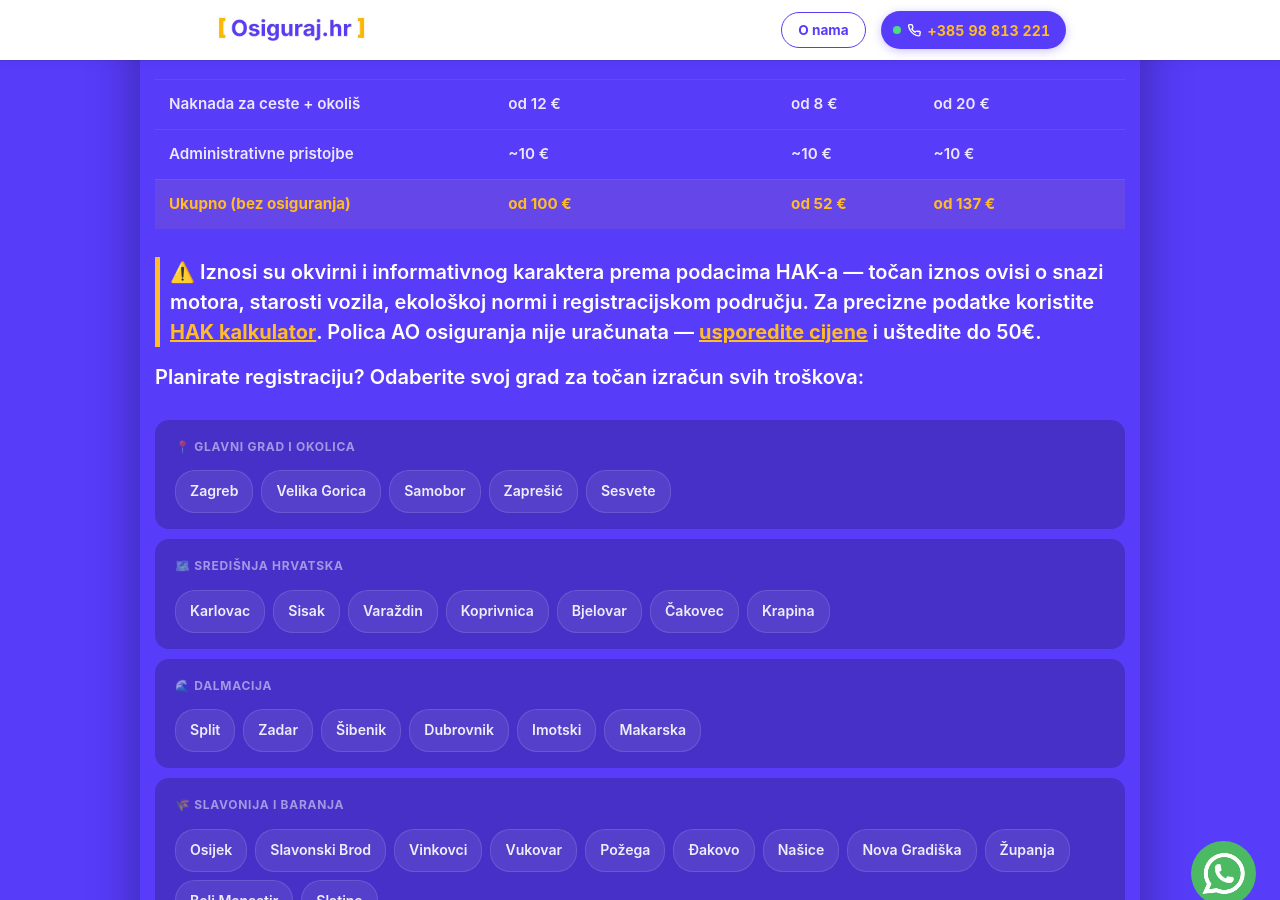
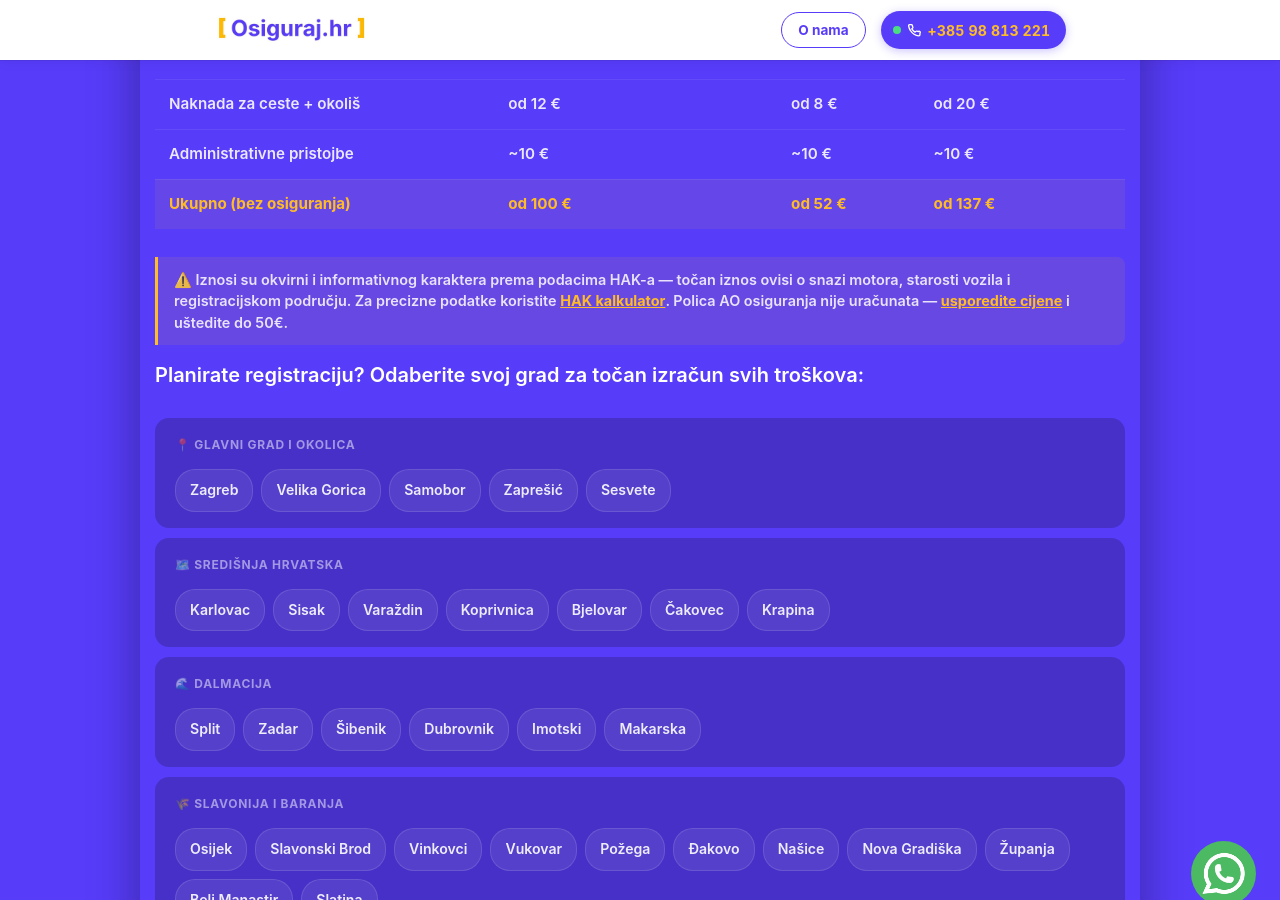
Before and after one commit to Filip-Gale/OsigurajHR, a Jekyll site: the page built from _tehnicki_pregled/index.md, in a window 1280 px wide and 900 px high, scrolled down 919 px. Built offline with Jekyll 4.4.1, drawn with Linux system fonts in a browser that asks for light colours; some of the changed text lies outside the part shown.

Commit message:
Fix broken links in disclaimer and hide registracija cross-link on index page
Co-Authored-By: Claude Sonnet 4.6 <noreply@anthropic.com>

```diff
--- a/_layouts/tehnicki-layout.html
+++ b/_layouts/tehnicki-layout.html
@@ -558,7 +558,7 @@
         {% endif %}
 
         {% assign reg_page = site.registracija | where: "grad", page.grad | first %}
-        {% if reg_page %}
+        {% if reg_page and page.grad %}
         <div class="cross-link-card">
             <div class="cross-link-icon">📄</div>
             <div class="cross-link-body">
--- a/_tehnicki_pregled/index.md
+++ b/_tehnicki_pregled/index.md
@@ -18,7 +18,7 @@ Cijene tehničkog pregleda propisane su zakonom i jednake su u cijeloj Hrvatskoj
 | Administrativne pristojbe | ~10 € | ~10 € | ~10 € |
 | **Ukupno (bez osiguranja)** | **od 100 €** | **od 52 €** | **od 137 €** |
 
-> ⚠️ Iznosi su okvirni i informativnog karaktera prema podacima HAK-a — točan iznos ovisi o snazi motora, starosti vozila, ekološkoj normi i registracijskom području. Za precizne podatke koristite [HAK kalkulator](https://www.hak.hr/kalkulator-tpr/){:target="_blank"}. Polica AO osiguranja nije uračunata — [usporedite cijene](/izracunaj-cijenu/) i uštedite do 50€.
+<p style="background: rgba(255,188,39,0.1); border-left: 3px solid #ffbc27; padding: 12px 16px; border-radius: 0 8px 8px 0; font-size: 0.9rem; color: rgba(255,255,255,0.85);">⚠️ Iznosi su okvirni i informativnog karaktera prema podacima HAK-a — točan iznos ovisi o snazi motora, starosti vozila i registracijskom području. Za precizne podatke koristite <a href="https://www.hak.hr/kalkulator-tpr/" target="_blank">HAK kalkulator</a>. Polica AO osiguranja nije uračunata — <a href="/izracunaj-cijenu/">usporedite cijene</a> i uštedite do 50€.</p>
 
 Planirate registraciju? Odaberite svoj grad za točan izračun svih troškova:
 
```
